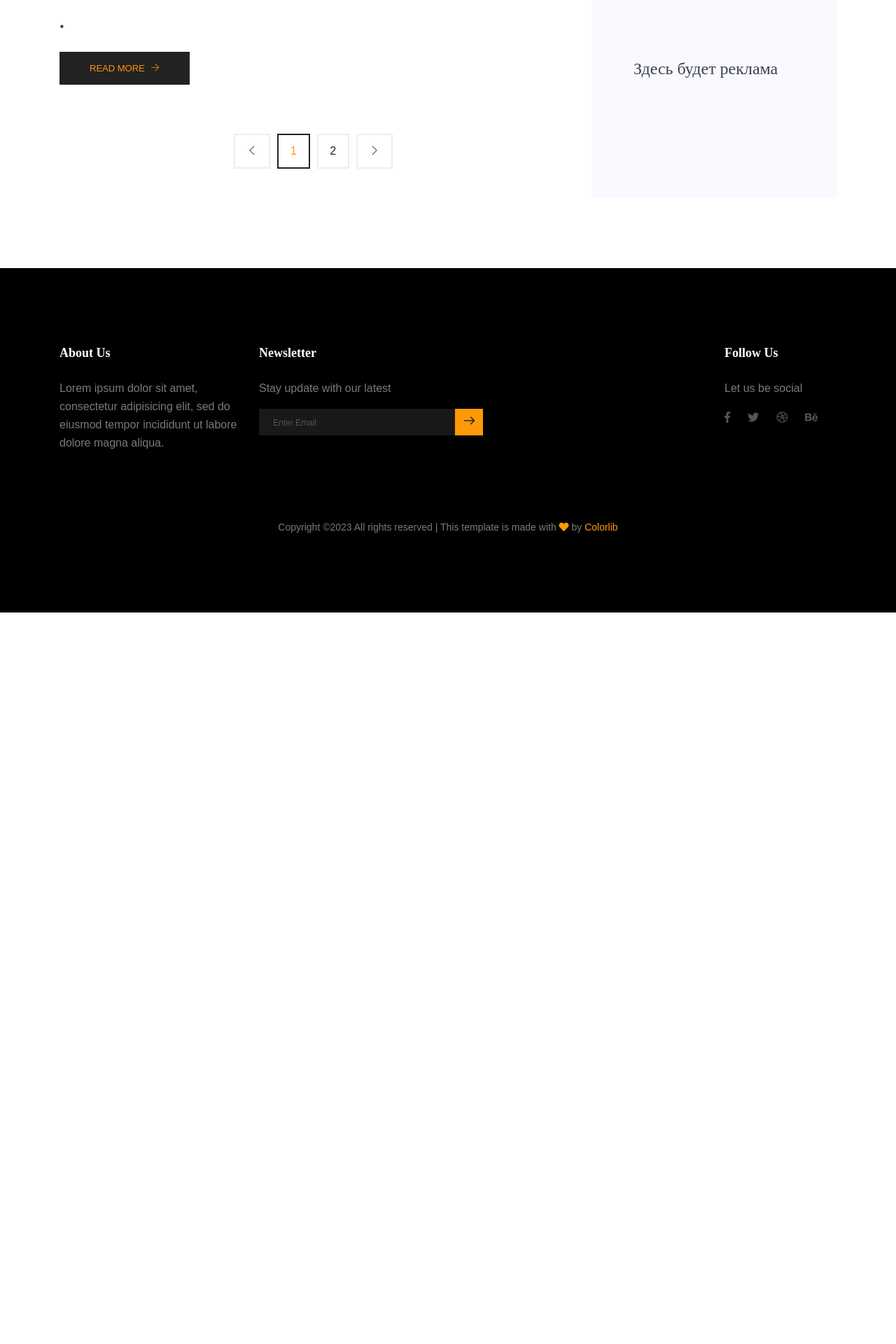
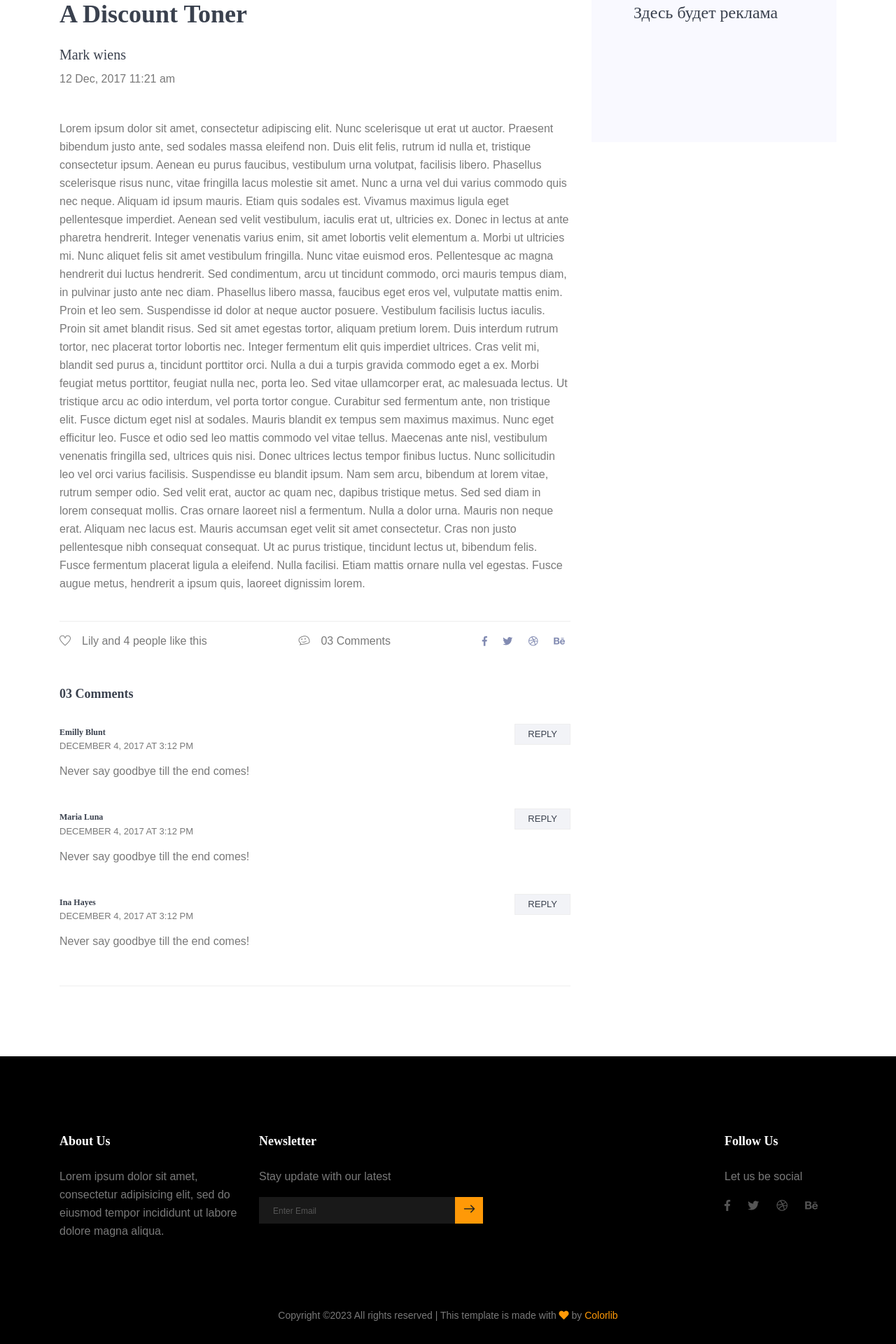
Before and after one commit to kaser137/blog_django, a Django app: template templates/blog-details.html in a window 1280 px wide. Shown: the part 965-2885 px from the top of the page at 70% size. Before the commit the page ends 1840 px from the top, so only its background shows below. Run offline with Django 3.2, Linux system fonts and the light colour scheme; the template is opened without the code that fills it, so the values that code supplies are empty; parts of the project's set-up code (start-up, migrations or seed data) failed here and were passed over; some libraries are stand-ins or nearby versions.

Commit message:
add post page layout.

```diff
--- a/templates/blog-details.html
+++ b/templates/blog-details.html
@@ -5,7 +5,7 @@
   <meta charset="UTF-8">
   <meta name="viewport" content="width=device-width, initial-scale=1.0">
   <meta http-equiv="X-UA-Compatible" content="ie=edge">
-  <title>Blog Details - Home</title>
+  <title>Remake Barber - Blog Details</title>
 	<link rel="icon" href="{% static 'img/favicon.png' %}" type="image/png">
 
   <link rel="stylesheet" href="{% static 'styles.min.css' %}">
@@ -26,7 +26,7 @@
           <!-- Collect the nav links, forms, and other content for toggling -->
           <div class="collapse navbar-collapse offset" id="navbarSupportedContent">
             <ul class="nav navbar-nav menu_nav justify-content-center">
-              <li class="nav-item active"><a class="nav-link" href="index.html">Home</a></li>
+              <li class="nav-item"><a class="nav-link" href="index.html">Home</a></li>
               <li class="nav-item"><a class="nav-link" href="contact.html">Contact</a></li>
             </ul>
             <ul class="nav navbar-nav navbar-right navbar-social">
@@ -42,72 +42,120 @@
   </header>
   <!--================Header Menu Area =================-->
 
-  <main class="site-main">
-    <!--================Hero Banner start =================-->
+  <!--================ Hero sm Banner start =================-->
   <section class="mb-30px">
     <div class="container">
-        <div class="hero-banner">
+      <div class="hero-banner hero-banner--sm">
         <div class="hero-banner__content">
           <h1>Blog details</h1>
-            <h3>Home - Blog Details</h3>
+          <nav aria-label="breadcrumb" class="banner-breadcrumb">
+            <ol class="breadcrumb">
+              <li class="breadcrumb-item"><a href="#">Home</a></li>
+              <li class="breadcrumb-item active" aria-current="page">Blog Details</li>
+            </ol>
+          </nav>
         </div>
       </div>
     </div>
   </section>
-    <!--================Hero Banner end =================-->
+  <!--================ Hero sm Banner end =================-->
+
+
+
 
   <!--================ Start Blog Post Area =================-->
-    <section class="blog-post-area section-margin mt-4">
+  <section class="blog-post-area section-margin">
     <div class="container">
       <div class="row">
         <div class="col-lg-8">
-            <div class="single-recent-blog-post">
-              <div class="thumb">
-                {% if post.image_url %}
-                <img class="img-fluid" src="{{post.image_url}}" alt="">
-                {% else %}
-                <img class="img-fluid" src="{% static 'img/banner/blog.png' %}" alt="">
-                {% endif %}
-                <ul class="thumb-info" style="max-width: 550px">
-                  <li><a href="#"><i class="ti-user"></i>{{post.author}}</a></li>
-                  <li><a href="#"><i class="ti-notepad"></i>{{post.published_at}}</a></li>
-                  <li><a href="#"><i class="ti-themify-favicon"></i>{{post.comments_amount}}</a></li>
-                </ul>
-              </div>
-              <div class="details mt-20">
-                <h3>{{post.title}}.</h3>
-                <p>{{post.text|truncatechars:200}}</p>
-                <a class="button" href="#">Read More <i class="ti-arrow-right"></i></a>
+            <div class="main_blog_details">
+                <img class="img-fluid" src="{% static 'img/blog/blog4.png' %}" alt="">
+                <h4>Cartridge Is Better Than Ever <br /> A Discount Toner</h4>
+                <div class="user_details">
+                  <div class="mt-sm-0 mt-3">
+                    <div class="media">
+                      <div class="media-body">
+                        <h5>Mark wiens</h5>
+                        <p>12 Dec, 2017 11:21 am</p>
                       </div>
                     </div>
+                  </div>
+                </div>
+                <p>Lorem ipsum dolor sit amet, consectetur adipiscing elit. Nunc scelerisque ut erat ut auctor. Praesent bibendum justo ante, sed sodales massa eleifend non. Duis elit felis, rutrum id nulla et, tristique consectetur ipsum. Aenean eu purus faucibus, vestibulum urna volutpat, facilisis libero. Phasellus scelerisque risus nunc, vitae fringilla lacus molestie sit amet. Nunc a urna vel dui varius commodo quis nec neque. Aliquam id ipsum mauris. Etiam quis sodales est.
 
-            <div class="row">
-              <div class="col-lg-12">
-                  <nav class="blog-pagination justify-content-center d-flex">
-                      <ul class="pagination">
-                          <li class="page-item">
-                              <a href="#" class="page-link" aria-label="Previous">
-                                  <span aria-hidden="true">
-                                      <i class="ti-angle-left"></i>
-                                  </span>
-                              </a>
-                          </li>
-                          <li class="page-item active"><a href="#" class="page-link">1</a></li>
-                          <li class="page-item"><a href="#" class="page-link">2</a></li>
-                          <li class="page-item">
-                              <a href="#" class="page-link" aria-label="Next">
-                                  <span aria-hidden="true">
-                                      <i class="ti-angle-right"></i>
-                                  </span>
-                              </a>
-                          </li>
-                      </ul>
-                  </nav>
+                Vivamus maximus ligula eget pellentesque imperdiet. Aenean sed velit vestibulum, iaculis erat ut, ultricies ex. Donec in lectus at ante pharetra hendrerit. Integer venenatis varius enim, sit amet lobortis velit elementum a. Morbi ut ultricies mi. Nunc aliquet felis sit amet vestibulum fringilla. Nunc vitae euismod eros. Pellentesque ac magna hendrerit dui luctus hendrerit. Sed condimentum, arcu ut tincidunt commodo, orci mauris tempus diam, in pulvinar justo ante nec diam. Phasellus libero massa, faucibus eget eros vel, vulputate mattis enim. Proin et leo sem. Suspendisse id dolor at neque auctor posuere. Vestibulum facilisis luctus iaculis. Proin sit amet blandit risus. Sed sit amet egestas tortor, aliquam pretium lorem. Duis interdum rutrum tortor, nec placerat tortor lobortis nec.
+
+                Integer fermentum elit quis imperdiet ultrices. Cras velit mi, blandit sed purus a, tincidunt porttitor orci. Nulla a dui a turpis gravida commodo eget a ex. Morbi feugiat metus porttitor, feugiat nulla nec, porta leo. Sed vitae ullamcorper erat, ac malesuada lectus. Ut tristique arcu ac odio interdum, vel porta tortor congue. Curabitur sed fermentum ante, non tristique elit.
+
+                Fusce dictum eget nisl at sodales. Mauris blandit ex tempus sem maximus maximus. Nunc eget efficitur leo. Fusce et odio sed leo mattis commodo vel vitae tellus. Maecenas ante nisl, vestibulum venenatis fringilla sed, ultrices quis nisi. Donec ultrices lectus tempor finibus luctus. Nunc sollicitudin leo vel orci varius facilisis. Suspendisse eu blandit ipsum. Nam sem arcu, bibendum at lorem vitae, rutrum semper odio. Sed velit erat, auctor ac quam nec, dapibus tristique metus. Sed sed diam in lorem consequat mollis. Cras ornare laoreet nisl a fermentum.
+
+                Nulla a dolor urna. Mauris non neque erat. Aliquam nec lacus est. Mauris accumsan eget velit sit amet consectetur. Cras non justo pellentesque nibh consequat consequat. Ut ac purus tristique, tincidunt lectus ut, bibendum felis. Fusce fermentum placerat ligula a eleifend. Nulla facilisi. Etiam mattis ornare nulla vel egestas. Fusce augue metus, hendrerit a ipsum quis, laoreet dignissim lorem.</p>
+               <div class="news_d_footer flex-column flex-sm-row">
+                 <a href="#"><span class="align-middle mr-2"><i class="ti-heart"></i></span>Lily and 4 people like this</a>
+                 <a class="justify-content-sm-center ml-sm-auto mt-sm-0 mt-2" href="#"><span class="align-middle mr-2"><i class="ti-themify-favicon"></i></span>03 Comments</a>
+                 <div class="news_socail ml-sm-auto mt-sm-0 mt-2">
+               <a href="#"><i class="fab fa-facebook-f"></i></a>
+               <a href="#"><i class="fab fa-twitter"></i></a>
+               <a href="#"><i class="fab fa-dribbble"></i></a>
+               <a href="#"><i class="fab fa-behance"></i></a>
+             </div>
                </div>
               </div>
 
 
+                <div class="comments-area">
+                    <h4>03 Comments</h4>
+                    <div class="comment-list">
+                        <div class="single-comment justify-content-between d-flex">
+                            <div class="user justify-content-between d-flex">
+                                <div class="desc">
+                                    <h5><a href="#">Emilly Blunt</a></h5>
+                                    <p class="date">December 4, 2017 at 3:12 pm </p>
+                                    <p class="comment">
+                                        Never say goodbye till the end comes!
+                                    </p>
                                 </div>
+                            </div>
+                            <div class="reply-btn">
+                                    <a href="" class="btn-reply text-uppercase">reply</a>
+                            </div>
+                        </div>
+                    </div>
+                    <div class="comment-list">
+                        <div class="single-comment justify-content-between d-flex">
+                            <div class="user justify-content-between d-flex">
+                                <div class="desc">
+                                    <h5><a href="#">Maria Luna</a></h5>
+                                    <p class="date">December 4, 2017 at 3:12 pm </p>
+                                    <p class="comment">
+                                        Never say goodbye till the end comes!
+                                    </p>
+                                </div>
+                            </div>
+                            <div class="reply-btn">
+                                    <a href="" class="btn-reply text-uppercase">reply</a>
+                            </div>
+                        </div>
+                    </div>
+                    <div class="comment-list">
+                        <div class="single-comment justify-content-between d-flex">
+                            <div class="user justify-content-between d-flex">
+                                <div class="desc">
+                                    <h5><a href="#">Ina Hayes</a></h5>
+                                    <p class="date">December 4, 2017 at 3:12 pm </p>
+                                    <p class="comment">
+                                        Never say goodbye till the end comes!
+                                    </p>
+                                </div>
+                            </div>
+                            <div class="reply-btn">
+                                    <a href="" class="btn-reply text-uppercase">reply</a>
+                            </div>
+                        </div>
+                    </div>
+                </div>
+        </div>
+
 
           <!-- Start Blog Post Siddebar -->
           <div class="col-lg-4 sidebar-widgets">
@@ -134,7 +182,6 @@
     </div>
   </section>
   <!--================ End Blog Post Area =================-->
-  </main>
 
   <!--================ Start Footer Area =================-->
   <footer class="footer-area section-padding">
@@ -199,11 +246,9 @@
         </div>
       </div>
       <div class="footer-bottom d-flex justify-content-center align-items-center flex-wrap">
-        <p class="footer-text m-0">
-          <!-- Link back to Colorlib can't be removed. Template is licensed under CC BY 3.0. -->
+        <p class="footer-text m-0"><!-- Link back to Colorlib can't be removed. Template is licensed under CC BY 3.0. -->
 Copyright &copy;<script>document.write(new Date().getFullYear());</script> All rights reserved | This template is made with <i class="fa fa-heart" aria-hidden="true"></i> by <a href="https://colorlib.com" target="_blank">Colorlib</a>
-          <!-- Link back to Colorlib can't be removed. Template is licensed under CC BY 3.0. -->
-        </p>
+<!-- Link back to Colorlib can't be removed. Template is licensed under CC BY 3.0. --></p>
       </div>
     </div>
   </footer>
```
Lines whose indentation alone changed are shown as unchanged.
